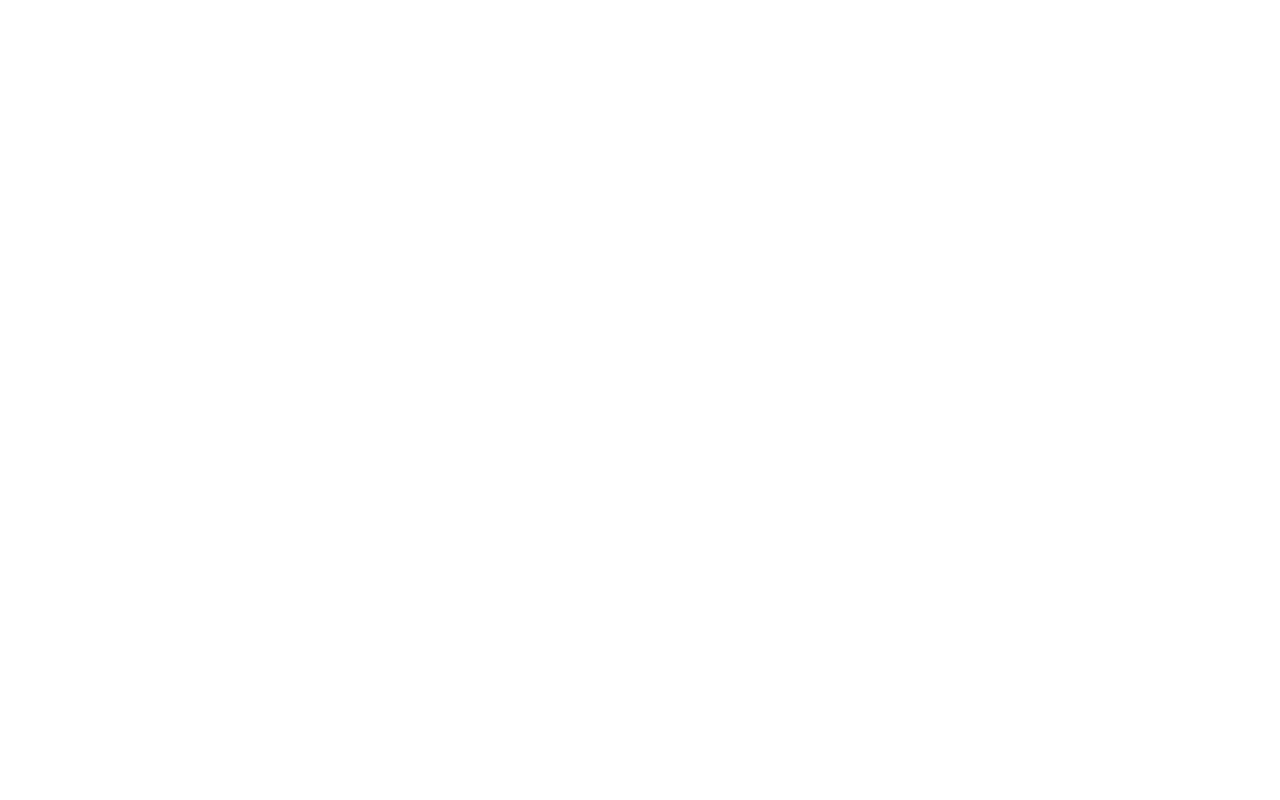
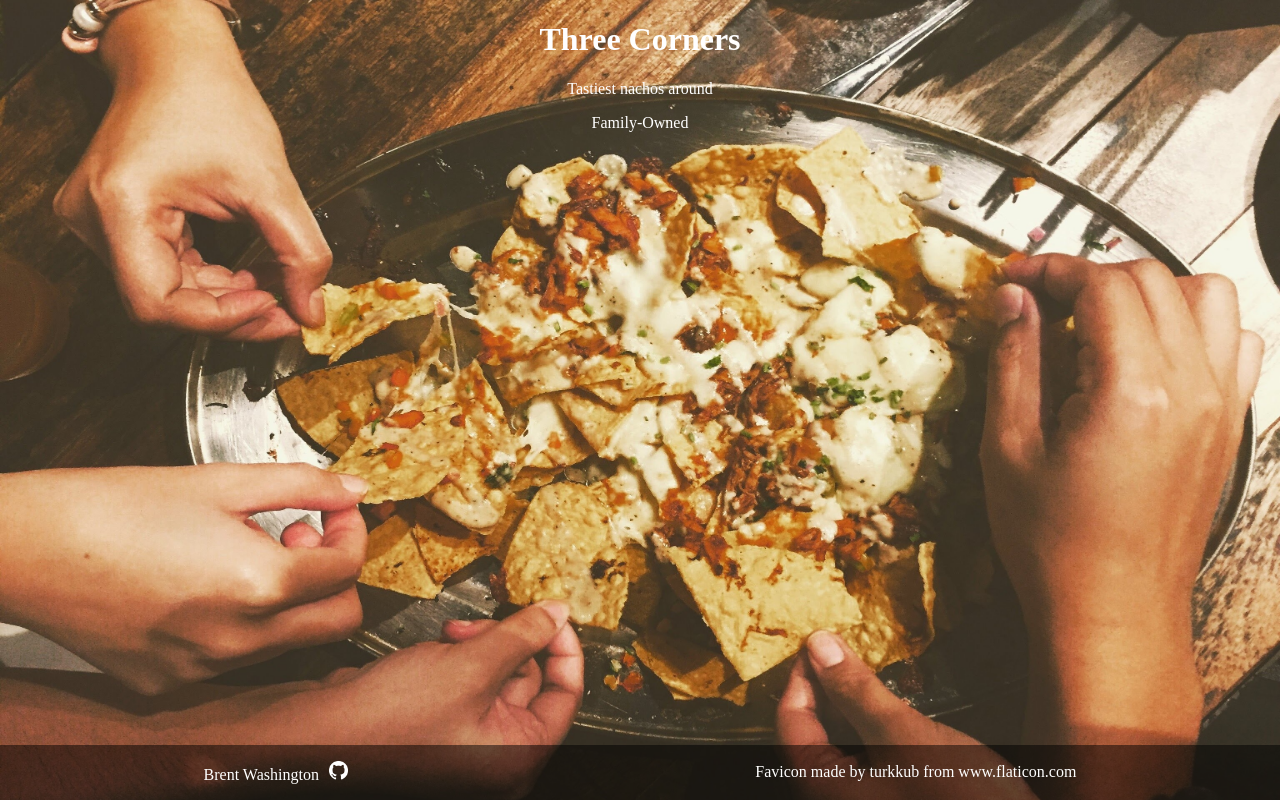
Before and after one commit to brentwashington/restaurant-page, a website built with webpack: page dist/index.html in a window 1280 px wide. Built offline with nearby package versions, Linux system fonts and the light colour scheme.

Commit message:
Create homepage

```diff
--- a/package.json
+++ b/package.json
@@ -17,6 +17,8 @@
   },
   "homepage": "https://github.com/brentwashington/restaurant-page#readme",
   "devDependencies": {
+    "css-loader": "^6.2.0",
+    "style-loader": "^3.2.1",
     "webpack": "^5.47.1",
     "webpack-cli": "^4.7.2"
   }
--- a/src/index.js
+++ b/src/index.js
@@ -0,0 +1,61 @@
+import './style.css';
+import GithubIcon from './github-logo.png';
+
+// Content container
+const content = document.getElementById('content');
+
+// Header
+const header = document.createElement('header');
+const heading = document.createElement('h1');
+const headingText = document.createTextNode('Three Corners');
+
+heading.appendChild(headingText);
+header.appendChild(heading);
+content.appendChild(header);
+
+// Main content
+const main = document.createElement('main');
+const descDiv = document.createElement('div');
+descDiv.id = 'description';
+const p1 = document.createElement('p');
+const p2 = document.createElement('p');
+const nachosDesc = document.createTextNode('Tastiest nachos around');
+const familyOwnedDesc = document.createTextNode('Family-Owned');
+
+p1.appendChild(nachosDesc);
+p2.appendChild(familyOwnedDesc);
+descDiv.append(p1, p2);
+main.appendChild(descDiv);
+content.appendChild(main);
+
+// Footer
+const footer = document.createElement('footer');
+
+const footerDiv = document.createElement('div');
+footerDiv.className = 'footer-content';
+
+const p3 = document.createElement('p');
+
+const a = document.createElement('a');
+a.setAttribute('href', 'https://github.com/BrentWashington');
+
+const img = document.createElement('img');
+img.setAttribute('src', GithubIcon);
+img.setAttribute('alt', 'Github Logo');
+
+const myName = document.createTextNode('Brent Washington');
+const faviconCredit = document.createTextNode('Favicon made by turkkub from www.flaticon.com');
+
+const secondFooterDiv = document.createElement('div');
+secondFooterDiv.className = 'footer-content';
+
+a.appendChild(img);
+p3.append(myName, a);
+footerDiv.appendChild(p3);
+secondFooterDiv.appendChild(faviconCredit);
+footer.appendChild(footerDiv);
+footer.appendChild(secondFooterDiv);
+content.appendChild(footer);
+
+// Add the content to the page
+document.body.appendChild(content);
--- /dev/null
+++ b/src/style.css
@@ -0,0 +1,45 @@
+body {
+    background-image: url('./nachos.jpg');
+    background-size: 100vw 100vh;
+    background-repeat: no-repeat;
+    color: white;
+}
+
+header {
+    text-align: center;
+}
+
+#description {
+    text-align: center;
+}
+
+#button-container {
+    display: flex;
+    justify-content: center;
+}
+
+img {
+    width: 1.2em;
+    height: 1.2em;
+    margin-left: 10px;
+}
+
+img:hover {
+    opacity: 0.5;
+}
+
+footer {
+    display: flex;
+    position: fixed;
+    background-color: black;
+    background: rgba(0, 0, 0, 0.5);
+    justify-content: space-around;
+    left: 0;
+    right: 0;
+    bottom: 0;
+}
+
+.footer-content {
+    display: flex;
+    align-self: center;
+}
--- a/webpack.config.js
+++ b/webpack.config.js
@@ -6,4 +6,17 @@ module.exports = {
     filename: 'main.js',
     path: path.resolve(__dirname, 'dist'),
   },
+  mode: 'production',
+  module: {
+    rules: [
+      {
+        test: /\.css$/i,
+        use: ['style-loader', 'css-loader'],
+      },
+      {
+        test: /\.(png|svg|jpg|jpeg|gif)$/i,
+        type: 'asset/resource',
+      },
+    ],
+  },
 };
```
Also changed, not shown: dist/266ca63177bca6f330a7.png (added), dist/a238139cc03553177fc7.jpg (added), dist/index.html, dist/main.js, src/github-logo.png (added), src/nachos.jpg (added), src/nachos_favicon.svg (added), 1 other file.
